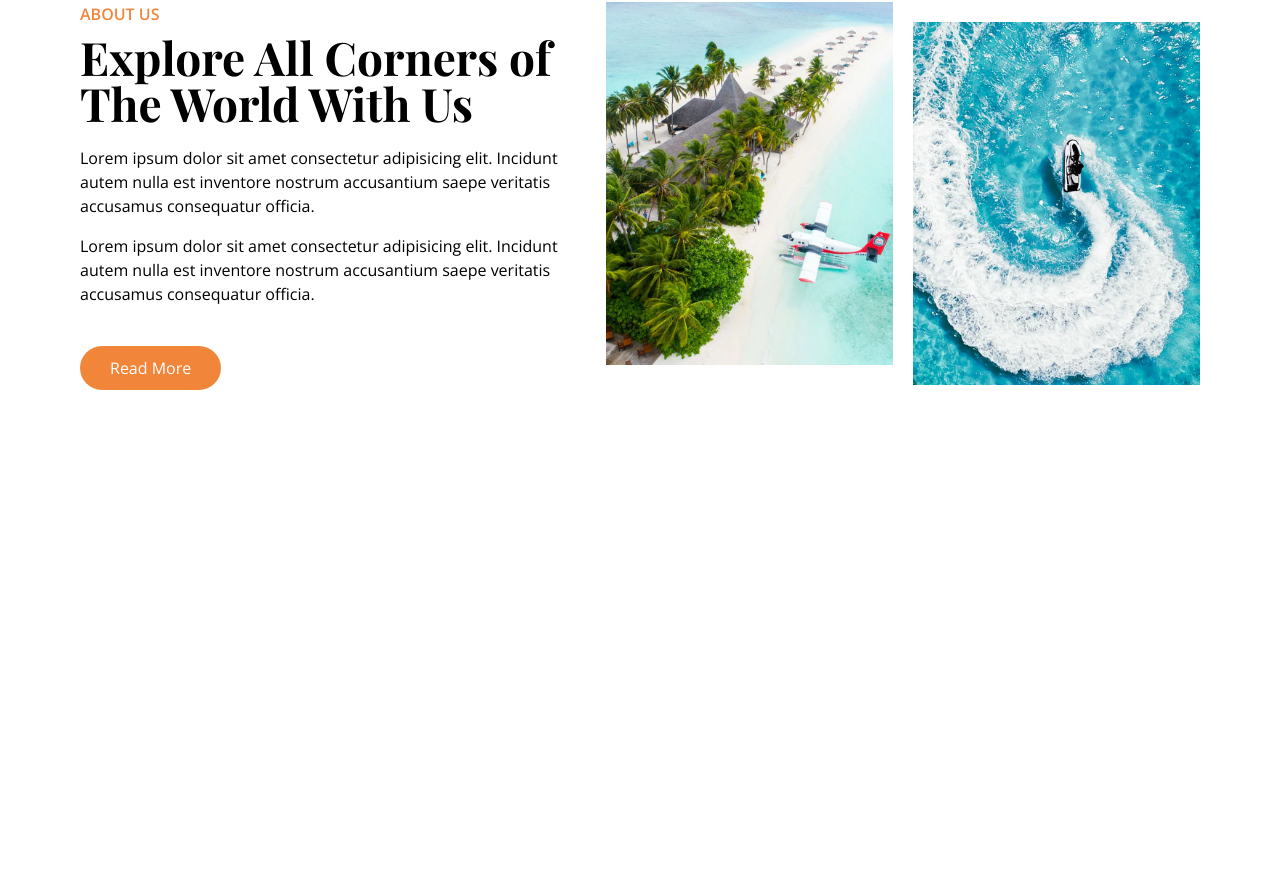
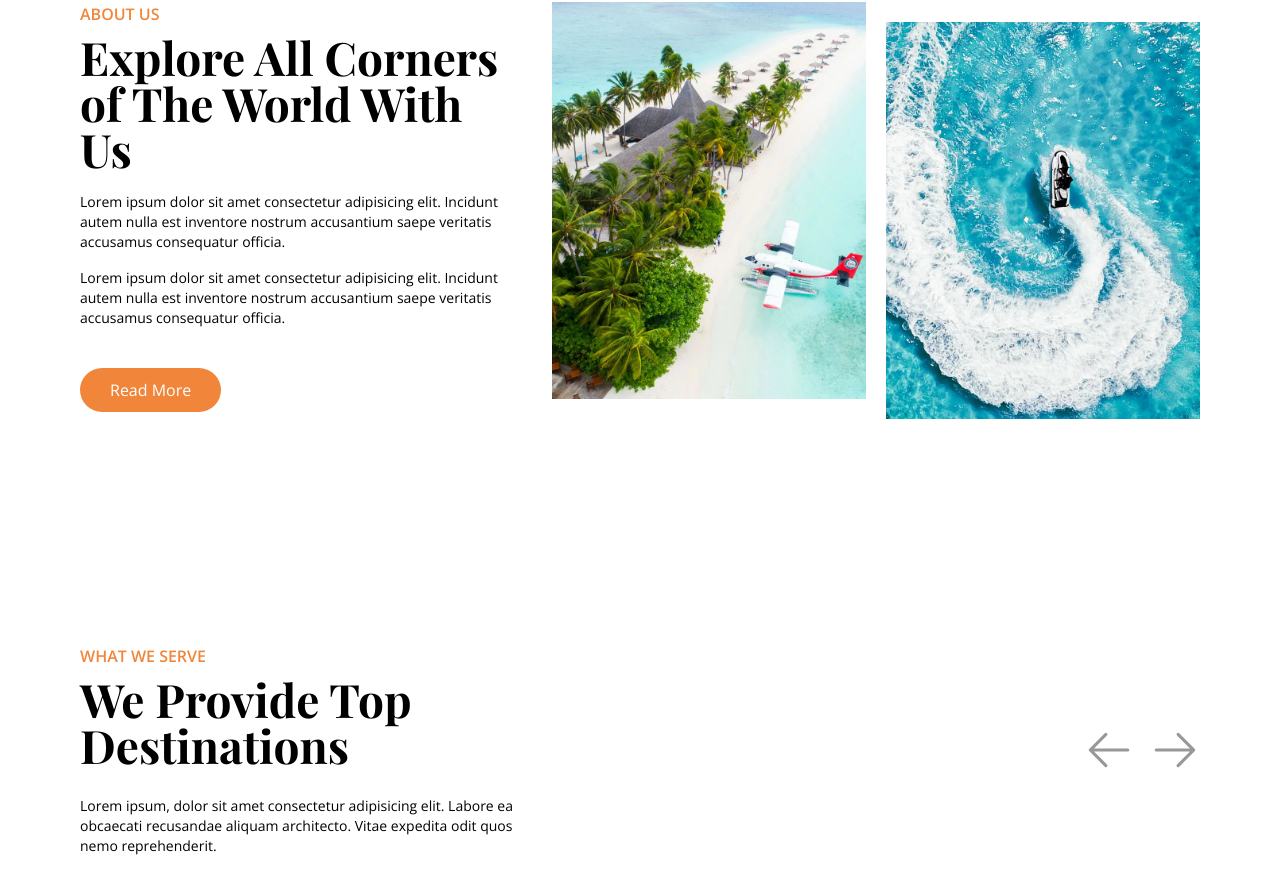
Before and after one commit to beckSafarov/bukhari-travel, a Next.js app: page / in a window 1280 px wide. Shown: the part 910-1800 px from the top of the page. Before the commit the page ends 1492 px from the top, so only its background shows below. Built offline with nearby package versions, Linux system fonts and the light colour scheme; no server answers; a web font is replaced by a local one.

Commit message:
basic services section

```diff
--- a/src/modules/Home/AboutUsSection.tsx
+++ b/src/modules/Home/AboutUsSection.tsx
@@ -1,44 +1,42 @@
-import Image from 'next/image'
 import React from 'react'
 import FullButton from '../common/FullButton'
-import SupTitle from '../common/SupTitle'
-import Title from '../common/Title'
-import { mobileSideSpacing } from '../utils'
+import SupTitle from '../common/Typography/SupTitle'
+import Title from '../common/Typography/Title'
+import SectionsContainer from './components/SectionsContainer'
+import Para from '../common/Typography/Para'
 
 const images = ['about_1', 'about_2']
 
 const AboutUsSection = () => {
 
   return (
-    <div
-      className={`py-28 xl:max-w-[1340px] mx-auto h-full ${mobileSideSpacing}`}
-    >
+    <SectionsContainer className='py-28'>
       {/* flexbox */}
       <div className='relative flex items-start h-fit'>
-        <div className='flex-[0.9] flex flex-col justify-between '>
+        <div className='flex-[0.8] flex flex-col justify-between '>
           <SupTitle>ABOUT US</SupTitle>
           <Title fontSize='46px'>
             Explore All Corners of The World With Us
           </Title>
           {/* paras */}
-          <div className='mt-5 font-sans space-y-4'>
-            <p>
+          <div className='mt-5 space-y-4'>
+            <Para>
               Lorem ipsum dolor sit amet consectetur adipisicing elit. Incidunt
               autem nulla est inventore nostrum accusantium saepe veritatis
               accusamus consequatur officia.
-            </p>
-            <p>
+            </Para>
+            <Para>
               Lorem ipsum dolor sit amet consectetur adipisicing elit. Incidunt
               autem nulla est inventore nostrum accusantium saepe veritatis
               accusamus consequatur officia.
-            </p>
+            </Para>
           </div>
           {/* button container */}
           <div className='pt-10 pb-20'>
             <FullButton>Read More</FullButton>
           </div>
         </div>
-        <div className='relative flex-[1.1] pl-10 flex justify-center space-x-5 h-full pb-12'>
+        <div className='relative flex-[1.2] pl-10 flex justify-center space-x-5 h-full pb-12'>
           {images.map((image: string, i: number) => (
             <div key={i} style={{paddingTop: i===1 ? '20px' : '0'}} className='relative'>
               <img
@@ -52,7 +50,7 @@ const AboutUsSection = () => {
           ))}
         </div>
       </div>
-    </div>
+    </SectionsContainer>
   )
 }
 
--- a/src/modules/Home/HomeScreen.tsx
+++ b/src/modules/Home/HomeScreen.tsx
@@ -1,12 +1,14 @@
 import Layout from '@/modules/common/Layout'
 import Hero from '../common/Hero/Hero'
 import AboutUsSection from './AboutUsSection'
+import ServicesSection from './ServicesSection'
 
 export default function HomeScreen() {
   return (
     <Layout title='Al Bukhari Travel'>
       <Hero/>
       <AboutUsSection/>
+      <ServicesSection/>
     </Layout>
   )
 }
--- /dev/null
+++ b/src/modules/Home/ServicesSection.tsx
@@ -0,0 +1,50 @@
+import React from 'react'
+import SectionsContainer from './components/SectionsContainer'
+import SupTitle from '../common/Typography/SupTitle'
+import Title from '../common/Typography/Title'
+import Para from '../common/Typography/Para'
+import ArrowLeft from '../common/Icons/ArrowLeft'
+import ArrowRight from '../common/Icons/ArrowRight'
+import {HiArrowLeft, HiArrowRight} from 'react-icons/hi2'
+import { IconType } from 'react-icons'
+
+const icons = [HiArrowLeft, HiArrowRight]
+
+const ServicesSection = () => {
+  return (
+    <SectionsContainer className='py-10'>
+      <div className='relative flex flex-col'>
+        <div className='flex'>
+          <div className='flex-[0.8] flex flex-col'>
+            <SupTitle>WHAT WE SERVE</SupTitle>
+            <Title fontSize='46px'>We Provide Top Destinations</Title>
+            <div className='mt-7'>
+              <Para>
+                Lorem ipsum, dolor sit amet consectetur adipisicing elit. Labore
+                ea obcaecati recusandae aliquam architecto. Vitae expedita odit
+                quos nemo reprehenderit.
+              </Para>
+            </div>
+          </div>
+          <div className='flex-[1.2] flex justify-end items-center'>
+            <div className='flex items-center space-x-4'>
+              {icons.map((Icon: IconType, i: number) => (
+                <span
+                  key={i}
+                  className={`text-gray-arrow cursor-pointer hover:text-orange  ${
+                    i === 1 ? 'hover:translate-x-1' : 'hover:-translate-x-1'
+                  }  transition duration-200`}
+                >
+                  <Icon size='50' />
+                </span>
+              ))}
+            </div>
+          </div>
+        </div>
+
+      </div>
+    </SectionsContainer>
+  )
+}
+
+export default ServicesSection
--- /dev/null
+++ b/src/modules/Home/components/SectionsContainer.tsx
@@ -0,0 +1,24 @@
+import { mobileSideSpacing } from '@/modules/utils'
+import React from 'react'
+
+interface SectionsContainerProps {
+  children: React.ReactNode,
+  className: string
+}
+
+const SectionsContainer = ({children, className}:SectionsContainerProps) => {
+
+  return (
+    <div
+      className={`xl:max-w-[1360px] mx-auto h-full ${mobileSideSpacing} ${className}`}
+    >
+      {children}
+    </div>
+  )
+}
+
+SectionsContainer.defaultProps = {
+  className: ''
+}
+
+export default SectionsContainer
--- a/src/modules/common/Hero/Hero.tsx
+++ b/src/modules/common/Hero/Hero.tsx
@@ -1,13 +1,14 @@
 import { mobileSideSpacing } from '@/modules/utils'
 import React from 'react'
-import Title from '../Title'
+import Title from '../Typography/Title'
 import Navbar from './Navbar'
 
 const Hero = () => {
+  const maxWidth = process.env.NEXT_PUBLIC_MAX_WIDTH
   return (
     <div className='h-screen w-screen bg-hero-pattern bg-cover bg-center before:content-[""] before:absolute before:top-0 before:left-0 before:w-full before:h-full before:bg-black-blurred'>
       {/* container */}
-      <div className={`xl:max-w-[1340px] mx-auto h-full`}>
+      <div className={`xl:max-w-[1360px] mx-auto h-full`}>
         <Navbar/>
         <div
           className={`flex flex-col translate-y-[30%] h-full space-y-4 xl:max-w-[35%] md:max-w-[50%]xsm:max-w-[100%] ${mobileSideSpacing}`}
--- /dev/null
+++ b/src/modules/common/Icons/ArrowLeft.tsx
@@ -0,0 +1,28 @@
+import React from 'react'
+import { IconProps } from './interfaces'
+
+const ArrowLeft = ({width, height, stroke}:IconProps) => {
+  return (
+    <svg
+      width={width || '48'}
+      height={height || '32'}
+      viewBox='0 0 48 32'
+      fill='none'
+      xmlns='http://www.w3.org/2000/svg'
+      style={{ cursor: 'pointer' }}
+    >
+      <path
+        d='M47.5 16L3.5 16'
+        stroke={stroke || 'black'}
+        stroke-width='2'
+      ></path>
+      <path
+        d='M17.25 1.11246L2 16L17.25 30.8875'
+        stroke={stroke || 'black'}
+        stroke-width='2'
+      ></path>
+    </svg>
+  )
+}
+
+export default ArrowLeft
--- /dev/null
+++ b/src/modules/common/Icons/ArrowRight.tsx
@@ -0,0 +1,31 @@
+import React from 'react'
+import { IconProps } from './interfaces'
+
+const ArrowRight = ({ width, height, stroke }: IconProps) => {
+  return (
+    <svg
+      width={width || '64'}
+      height={height || '36'}
+      viewBox='0 0 64 36'
+      fill='none'
+      xmlns='http://www.w3.org/2000/svg'
+      style={{cursor: 'pointer'}}
+    >
+      <line
+        x1='-8.74228e-08'
+        y1='18'
+        x2='61'
+        y2='18'
+        stroke={stroke || 'black'}
+        stroke-width='2'
+      ></line>
+      <path
+        d='M45.25 34.8875L62.5 18L45.25 1.1125'
+        stroke={stroke || 'black'}
+        stroke-width='2'
+      ></path>
+    </svg>
+  )
+}
+
+export default ArrowRight
--- /dev/null
+++ b/src/modules/common/Icons/interfaces.ts
@@ -0,0 +1,5 @@
+export interface IconProps {
+  width?: string | number
+  height?: string | number
+  stroke?: string
+}
--- /dev/null
+++ b/src/modules/common/Typography/Para.tsx
@@ -0,0 +1,11 @@
+import React from 'react'
+
+const Para = ({ children, className}: { children: React.ReactNode, className: string }) => {
+  return <p className={`font-sans text-sm ${className}`}>{children}</p>
+}
+
+Para.defaultProps = {
+  className: ''
+}
+
+export default Para
--- a/tailwind.config.js
+++ b/tailwind.config.js
@@ -15,6 +15,7 @@ module.exports = {
       'gray':'#6c757d',
       'gray-med':"#50546b",
       'gray-dark': '#444145',
+      'gray-arrow':'#989898',
       'black': '#000',
       'black-light':"#343641",
       'red':"#eb0202",
```
Also changed, not shown: public/images/about_4.jpg.png (added), src/modules/common/Typography/SupTitle.tsx (renamed from src/modules/common/SupTitle.tsx), src/modules/common/Typography/Title.tsx (renamed from src/modules/common/Title.tsx), 1 other file (tests, documents, lock files or other folders).
